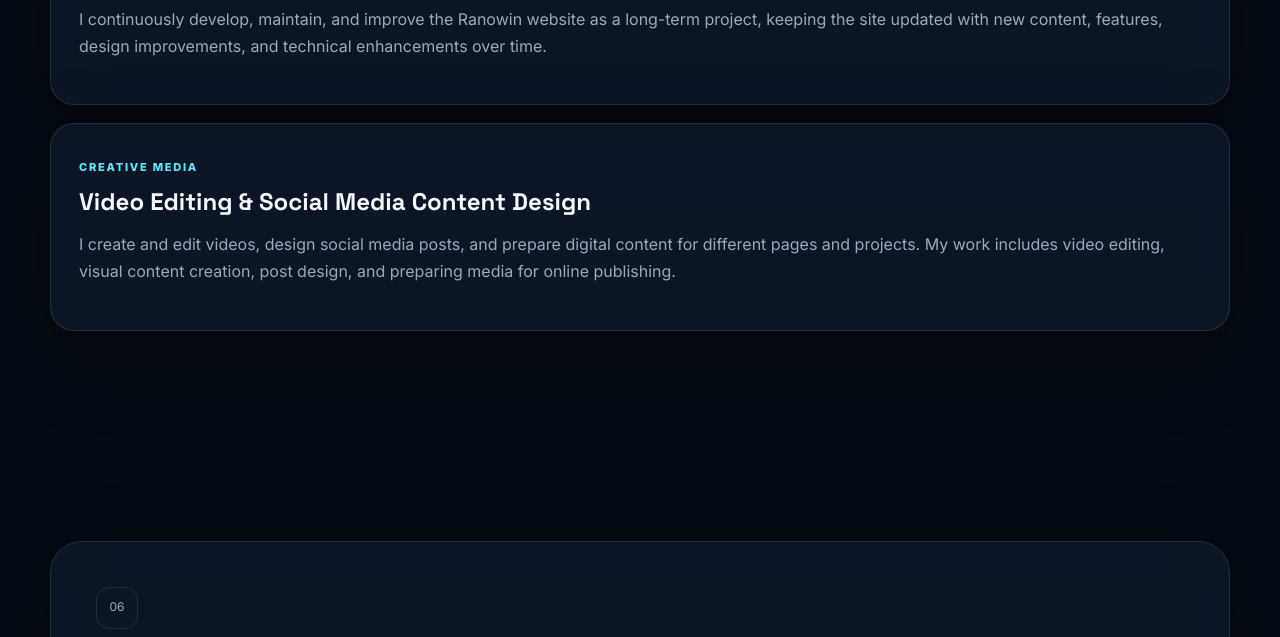
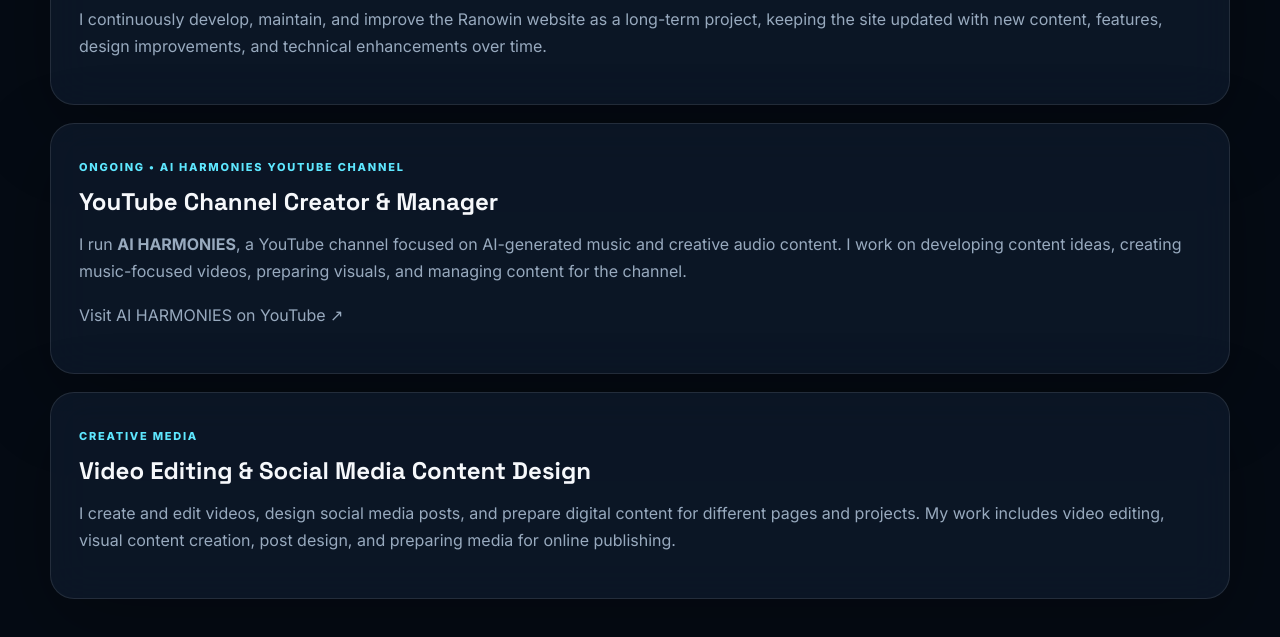
Before and after one commit to VidunD/VidunD.github.io, a plain HTML site: page index.html in a window 1280 px wide. Shown: the part 4840-5477 px from the top of the page. Drawn offline with Linux system fonts and the light colour scheme.

Commit message:
Add AI HARMONIES YouTube channel experience

```diff
--- a/index.html
+++ b/index.html
@@ -74,6 +74,7 @@
   <div class="heading reveal"><span>05</span><p>EXPERIENCE</p><h2>Practical experience beyond the classroom.</h2></div>
   <div class="experience">
     <article class="glass card reveal"><small>ONGOING • RANOWIN WEBSITE</small><h3>Long-Term Website Development & Maintenance</h3><p>I continuously develop, maintain, and improve the Ranowin website as a long-term project, keeping the site updated with new content, features, design improvements, and technical enhancements over time.</p></article>
+    <article class="glass card reveal"><small>ONGOING • AI HARMONIES YOUTUBE CHANNEL</small><h3>YouTube Channel Creator & Manager</h3><p>I run <strong>AI HARMONIES</strong>, a YouTube channel focused on AI-generated music and creative audio content. I work on developing content ideas, creating music-focused videos, preparing visuals, and managing content for the channel.</p><p><a href="https://www.youtube.com/@AI_HARMONIES_25" target="_blank" rel="noreferrer">Visit AI HARMONIES on YouTube ↗</a></p></article>
     <article class="glass card reveal"><small>CREATIVE MEDIA</small><h3>Video Editing & Social Media Content Design</h3><p>I create and edit videos, design social media posts, and prepare digital content for different pages and projects. My work includes video editing, visual content creation, post design, and preparing media for online publishing.</p></article>
   </div>
 </section>
```
